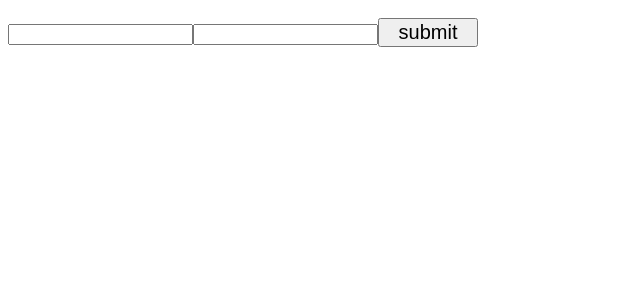
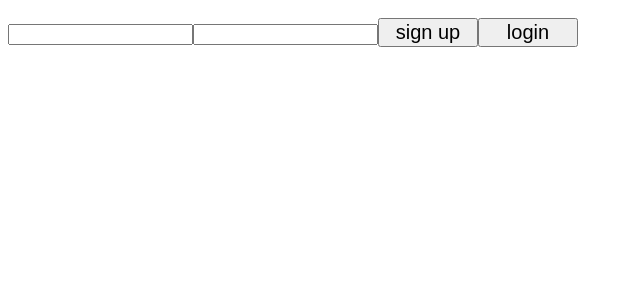
Before and after one commit to ixnp/plantparent, a React (Create React App) app: page / in a window 1280 px wide. Shown: the top 300 px of the page, without its empty margins (0-640 px from the left). Built offline with nearby package versions, Linux system fonts and the light colour scheme.

Commit message:
added login auth

```diff
--- a/src/App.js
+++ b/src/App.js
@@ -17,21 +17,8 @@ class App extends React.Component {
       }
     }
 
-    // login = (e,login) => {
-    //   e.preventDefault()
-    //   let data = {'username':login}
-    //   return fetch(`${API}`,{
-    //     method: 'Post',
-    //     headers: {
-    //       'Content-Type': 'application/json'
-    //     },
-    //     body: JSON.stringify(data)
-    //   })
-    //   .then(res=>res.json())
-    //   .then(data=>console.log(data))
-    // }
+
     login = (e, login) => {
-      console.log(login.name, login.password, login)
     e.preventDefault()
       fetch('http://localhost:3000/api/v1/users', {
         method: 'POST',
@@ -48,8 +35,28 @@ class App extends React.Component {
           }
         })
       })
-  .then(r => r.json())
-  .then(console.log)
+        .then(res => res.json())
+        .then(data => this.setState({user:data}))
+        .then(()=> console.log(this.state))
+    }
+    auth = (e, login) => {
+      e.preventDefault()
+        fetch('http://localhost:3000/api/v1/login', {
+          method: 'POST',
+          headers: {
+            'Content-Type': 'application/json',
+            Accept: 'application/json'
+          },
+          body: JSON.stringify({
+            user: {
+              username: login.username,
+              password: login.password
+            }
+          })
+        })
+          .then(res => res.json())
+          .then(data => this.setState({user:data}))
+          .then(()=> console.log(this.state))
       }
 
 
@@ -90,7 +97,7 @@ class App extends React.Component {
 
       <div>{
         this.state.user?<div><Plants plants={this.state.plants} update={this.update}></Plants>
-        <Form></Form></div>:<Login login={this.login}></Login>
+        <Form></Form></div>:<Login login={this.login} auth={this.auth}></Login>
       }
       </div>
     )
--- a/src/Login.js
+++ b/src/Login.js
@@ -22,7 +22,8 @@ class Login extends React.Component {
             <form>
                 <input onChange={(e)=>this.handelChange(e)}  name="username" type="text"></input>
                 <input onChange={(e)=>this.handelChange(e)}  name="password" type="text"></input>
-                <button onClick={(e)=>{this.props.login(e,this.state)}}>submit</button>
+                <button onClick={(e)=>{this.props.login(e,this.state)}}>sign up</button>
+                <button onClick={(e)=>{this.props.auth(e,this.state)}}>login</button>
 
             </form>
         )
```
Also changed, not shown: 2 other files (tests, documents, lock files or other folders). Lines whose indentation alone changed are shown as unchanged.
